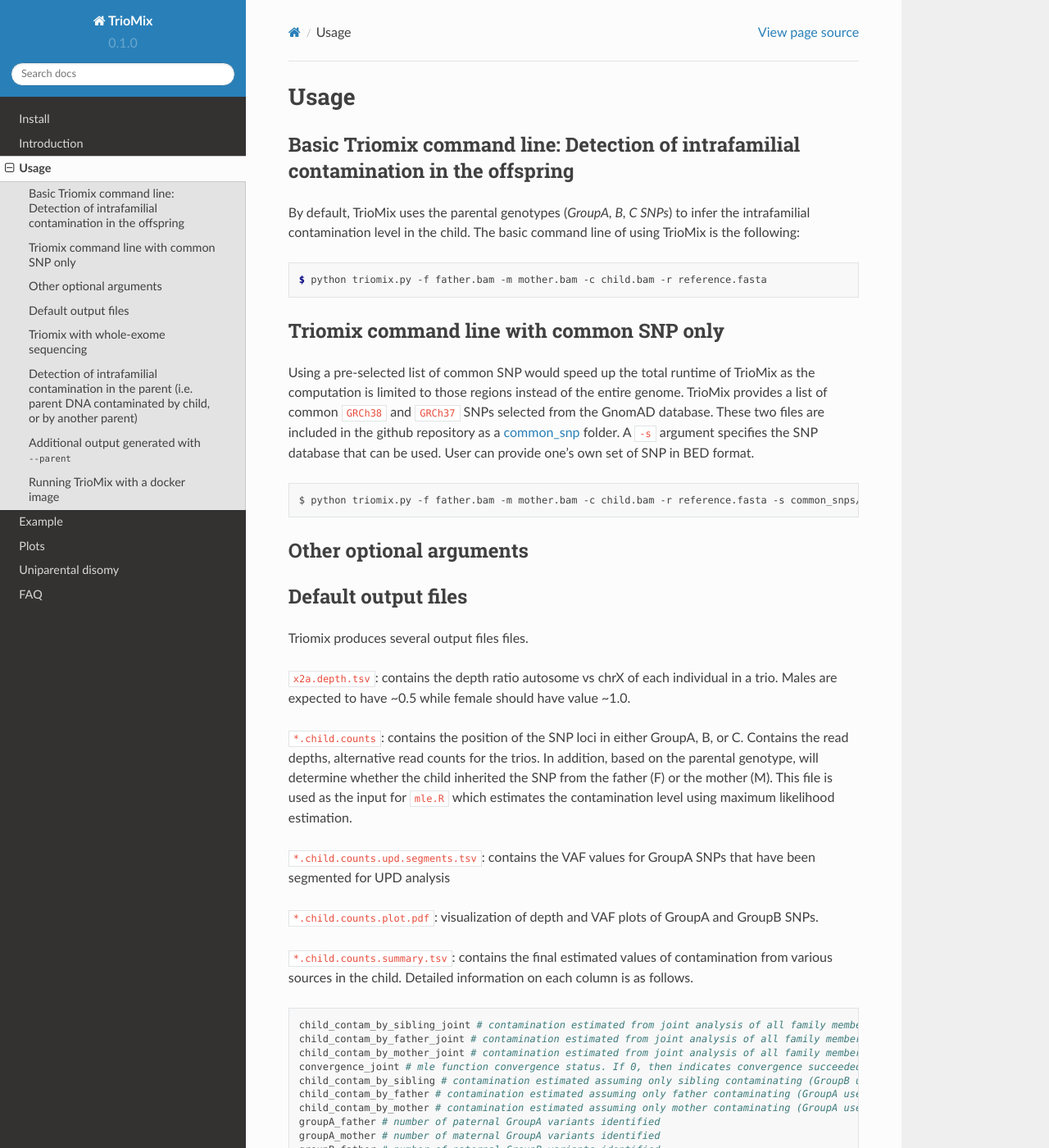
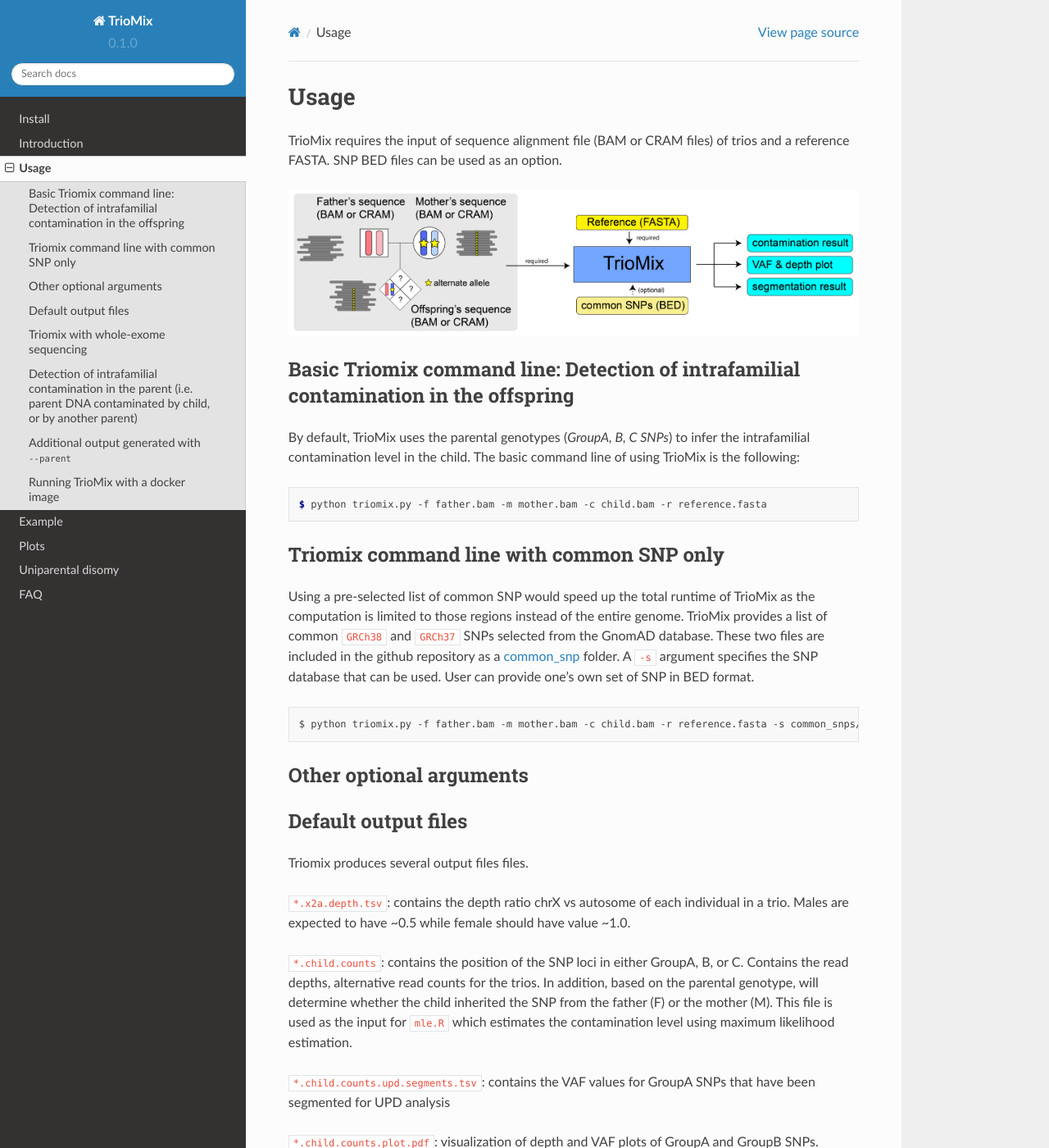
Before and after one commit to cjyoon/triomix_readthedocs, a Sphinx documentation site: the page built from docs/source/usage.rst, in a window 1280 px wide and 1400 px high. Shown: the whole window at 82% size. Built offline with Sphinx 7.4.7 and the Read the Docs theme 2.0.0, drawn with Linux system fonts in a browser that asks for light colours; some of the changed text lies outside the part shown.

Commit message:
added figures

```diff
--- a/docs/source/usage.rst
+++ b/docs/source/usage.rst
@@ -2,6 +2,12 @@ Usage
 =====
 
 .. _run:
+
+TrioMix requires the input of sequence alignment file (BAM or CRAM files) of trios and a reference FASTA. SNP BED files can be used as an option.
+
+.. image:: images/workflow.jpg
+
+
 
 Basic Triomix command line: Detection of intrafamilial contamination in the offspring
 ------------
@@ -71,7 +77,7 @@ Default output files
 ------------
 Triomix produces several output files files.
 
-``x2a.depth.tsv``: contains the depth ratio autosome vs chrX of each individual in a trio. Males are expected to have ~0.5 while female should have value ~1.0.
+``*.x2a.depth.tsv``: contains the depth ratio chrX vs autosome of each individual in a trio. Males are expected to have ~0.5 while female should have value ~1.0.
 
 ``*.child.counts``: contains the position of the SNP loci in either GroupA, B, or C. Contains the read depths, alternative read counts for the trios. In addition, based on the parental genotype, will determine whether the child inherited the SNP from the father (F) or the mother (M). This file is used as the input for ``mle.R`` which estimates the contamination level using maximum likelihood estimation.
 
@@ -145,14 +151,15 @@ Following example demonstrates how docker image can be used for runnint TrioMix.
 .. code-block:: bash
 
    # Download docker image from dockerhub
-   $ docker pull cjyoon/triomix:v0.0.1
+   $ VERSION=v0.0.1 # download specific release version tag of TrioMix
+   $ docker pull cjyoon/triomix:$VERSION
 
    # Run triomix with docker image
    $ docker run \
       -v /path/to/bamfile:/path/to/bamfile \ # bind all folders where input files are located
       -v /path/to/reference:/path/to/reference/ \
       -v /path/to/output_dir:/path/to/output_dir \ # also bind the location of output folder
-      -it cjyoon/triomix:v0.0.1  \
+      -it cjyoon/triomix:$VERSION  \
          python /tools/triomix/triomix.py \ # location of triomix.py in the docker image
             -f /path/to/bamfile/father.bam \ # location of father's bam file
             -m /path/to/bamfile/mother.bam \ # location of mother's bam file
```
Also changed, not shown: docs/source/example.rst (+0 -14 lines), docs/source/images/snp_groups.png, docs/source/images/workflow.jpg (added).
